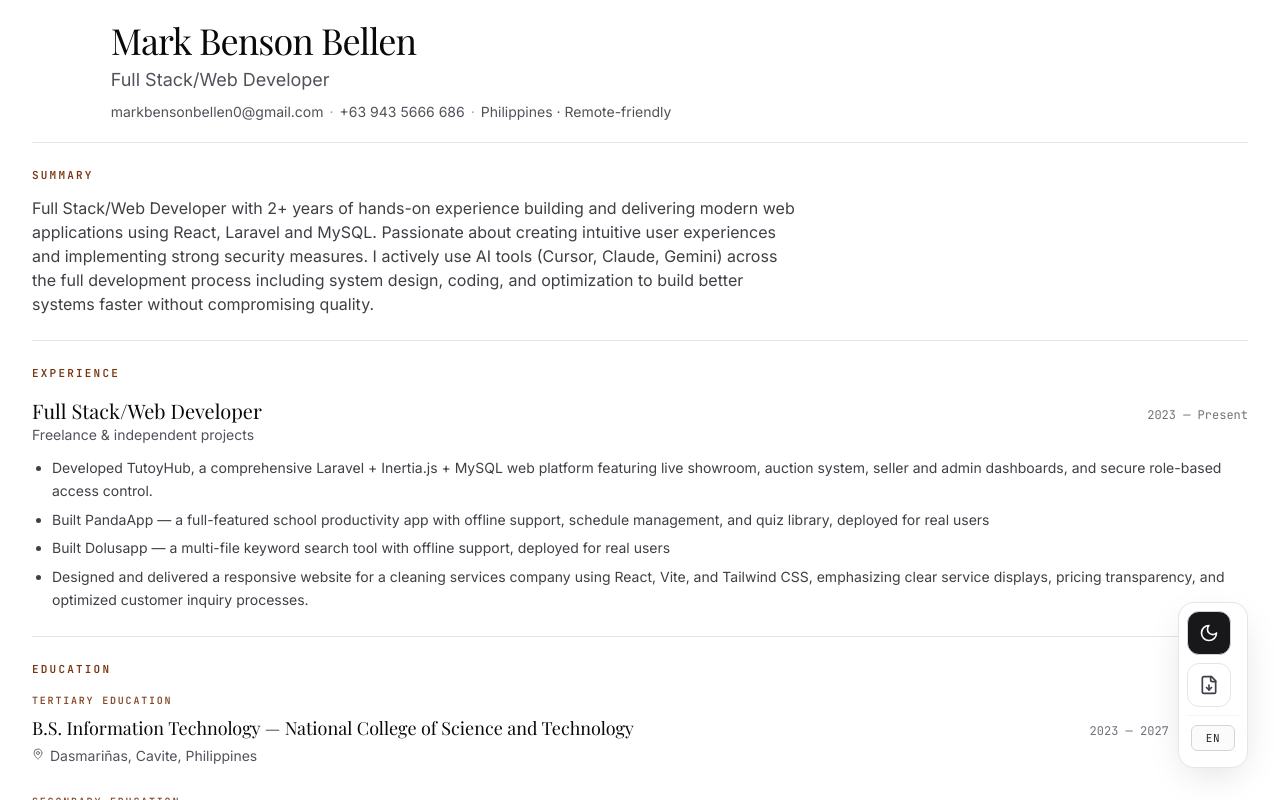
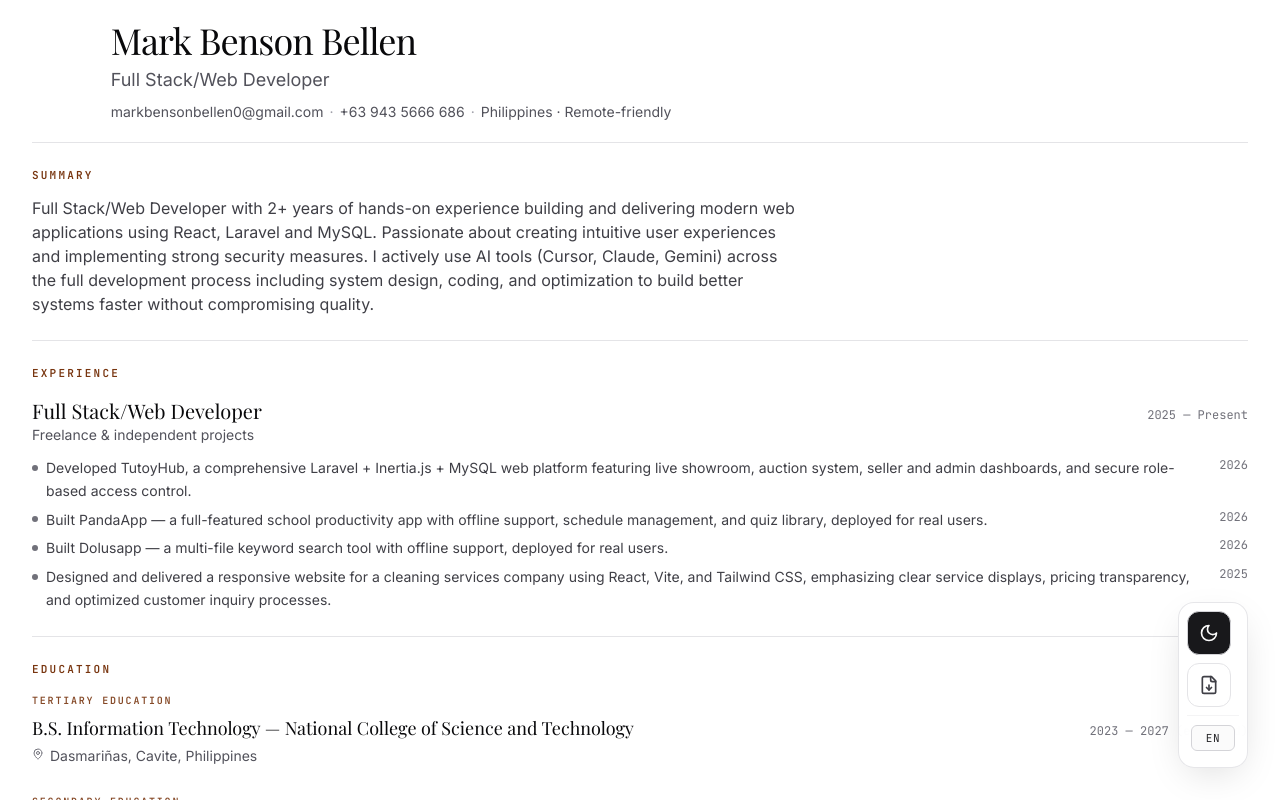
Before and after one commit to MarioGITben/portfolio, a React (Vite) app: page / in a window 1280 px wide. Both pictures are taken after a click on the button "Light mode". Built offline with nearby package versions, Linux system fonts and the light colour scheme; a web font is replaced by a local one.

Commit message:
updated resume  data  4/21/26

```diff
--- a/src/components/SimpleResume.tsx
+++ b/src/components/SimpleResume.tsx
@@ -133,22 +133,37 @@ function ResumeArticle({
           {labels.sectionExperience}
         </h2>
         <ul className="mt-4 space-y-6 sm:space-y-7">
-          {simpleResume.experiences.map((exp) => (
+          {simpleResume.experiences.map((exp) => {
+            const company = pick(exp.company, contentLocale).trim()
+            const period = exp.period ? pick(exp.period, contentLocale).trim() : ''
+
+            return (
               <li key={pick(exp.company, contentLocale)}>
                 <div className="flex flex-col gap-1 sm:flex-row sm:items-baseline sm:justify-between">
                   <div>
                     <p className="font-display text-xl text-zinc-950">{pick(exp.role, contentLocale)}</p>
-                  <p className="font-sans text-sm text-zinc-600">{pick(exp.company, contentLocale)}</p>
+                    {company ? <p className="font-sans text-sm text-zinc-600">{company}</p> : null}
                   </div>
-                <p className="shrink-0 font-mono text-xs text-zinc-500">{pick(exp.period, contentLocale)}</p>
+                  {period ? <p className="shrink-0 font-mono text-xs text-zinc-500">{period}</p> : null}
                 </div>
-              <ul className="mt-3 list-disc space-y-1.5 pl-5 font-sans text-sm leading-relaxed text-zinc-700">
+                <ul className="mt-3 space-y-1.5 font-sans text-sm leading-relaxed text-zinc-700">
                   {exp.bullets.map((b, i) => (
-                  <li key={i}>{pick(b, contentLocale)}</li>
+                    <li key={i} className="flex items-start justify-between gap-3">
+                      <span className="flex min-w-0 items-start gap-2">
+                        <span className="mt-[0.48rem] inline-block size-1.5 shrink-0 rounded-full bg-zinc-500" aria-hidden />
+                        <span>{pick(b.text, contentLocale)}</span>
+                      </span>
+                      {b.period ? (
+                        <span className="shrink-0 font-mono text-xs text-zinc-500">
+                          {pick(b.period, contentLocale)}
+                        </span>
+                      ) : null}
+                    </li>
                   ))}
                 </ul>
               </li>
-          ))}
+            )
+          })}
         </ul>
       </section>
 
--- a/src/data.ts
+++ b/src/data.ts
@@ -227,8 +227,11 @@ export const footer = {
 export type SimpleResumeExperience = {
   company: L
   role: L
-  period: L
-  bullets: L[]
+  period?: L
+  bullets: {
+    text: L
+    period?: L
+  }[]
 }
 
 export type SimpleResumeEducationLevel = 'tertiary' | 'secondary' | 'primary'
@@ -252,23 +255,35 @@ export const simpleResume = {
     {
       company: { en: 'Freelance & independent projects', tl: 'Freelance at mga independent na proyekto' },
       role: { en: 'Full Stack/Web Developer', tl: 'Full Stack/Web Developer' },
-      period: { en: '2023 — Present', tl: '2023 — Kasalukuyan' },
+      period: { en: '2025 — Present', tl: '2023 — Kasalukuyan' },
       bullets: [
         {
+          text: {
             en: 'Developed TutoyHub, a comprehensive Laravel + Inertia.js + MySQL web platform featuring live showroom, auction system, seller and admin dashboards, and secure role-based access control.',
             tl: 'Binuo ang TutoyHub — isang Laravel, Inertia.js, at MySQL na web application na may showroom, auction, seller/admin dashboard, at role-based access.',
           },
+          period: { en: '2026', tl: '2026' },
+        },
         {
-          en: 'Built PandaApp — a full-featured school productivity app with offline support, schedule management, and quiz library, deployed for real users',
+          text: {
+            en: 'Built PandaApp — a full-featured school productivity app with offline support, schedule management, and quiz library, deployed for real users.',
             tl: 'Binuo ang PandaApp — isang full-featured na school productivity app na may offline support, schedule management, at quiz library, nilabas para sa mga tunay na user.',
           },
+          period: { en: '2026', tl: '2026' },
+        },
         {
-          en: 'Built Dolusapp — a multi-file keyword search tool with offline support, deployed for real users',
+          text: {
+            en: 'Built Dolusapp — a multi-file keyword search tool with offline support, deployed for real users.',
             tl: 'Binuo ang Dolusapp — isang multi-file keyword search tool na may offline support, nilabas para sa mga tunay na user.',
           },
+          period: { en: '2026', tl: '2026' },
+        },
         {
+          text: {
             en: 'Designed and delivered a responsive website for a cleaning services company using React, Vite, and Tailwind CSS, emphasizing clear service displays, pricing transparency, and optimized customer inquiry processes.',
             tl: 'Binuo ang responsive website para sa kumpanya ng cleaning service gamit ang React, Vite, at Tailwind CSS — malinaw na pagpapakita ng serbisyo, transparent na presyo, at optimized na flow ng customer inquiry.',
+          },
+          period: { en: '2025', tl: '2025' },
         },
       ],
     },
```
Lines whose indentation alone changed are shown as unchanged.
